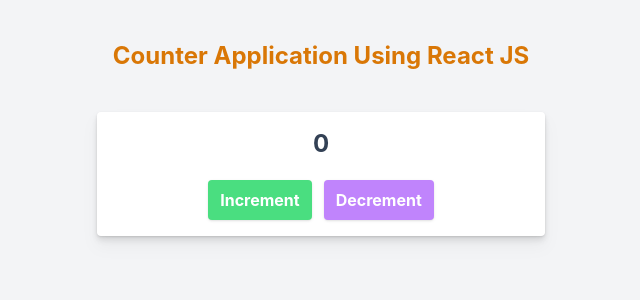
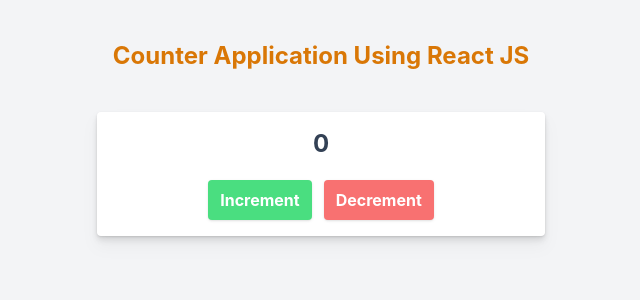
Before and after one commit to Rafat-Web-Developer/counter-app-using-react, a React (Create React App) app: page / in a window 1280 px wide. Shown: the top 300 px of the page, without its empty margins (319-959 px from the left). Built offline with nearby package versions, Linux system fonts and the light colour scheme.

Commit message:
Create Button Component

```diff
--- /dev/null
+++ b/src/components/Button.js
@@ -0,0 +1,13 @@
+import React from "react";
+
+const Button = ({ children, handler, btnClass }) => {
+  return (
+    <button
+      class={`${btnClass} font-bold text-white px-3 py-2 rounded shadow`}
+      onClick={handler}>
+      {children}
+    </button>
+  );
+};
+
+export default Button;
--- a/src/components/Counter.js
+++ b/src/components/Counter.js
@@ -1,4 +1,5 @@
 import React, { useState } from "react";
+import Button from "./Button";
 
 const Counter = () => {
   const [count, setCount] = useState(0);
@@ -22,16 +23,12 @@
             {count}
           </div>
           <div class='flex space-x-3'>
-            <button
-              class='bg-green-400 font-bold text-white px-3 py-2 rounded shadow'
-              onClick={increment}>
+            <Button handler={() => increment()} btnClass='bg-green-400 '>
               Increment
-            </button>
-            <button
-              class='bg-purple-400 font-bold text-white px-3 py-2 rounded shadow'
-              onClick={decrement}>
+            </Button>
+            <Button handler={() => decrement()} btnClass='bg-red-400 '>
               Decrement
-            </button>
+            </Button>
           </div>
         </div>
       </div>
```
